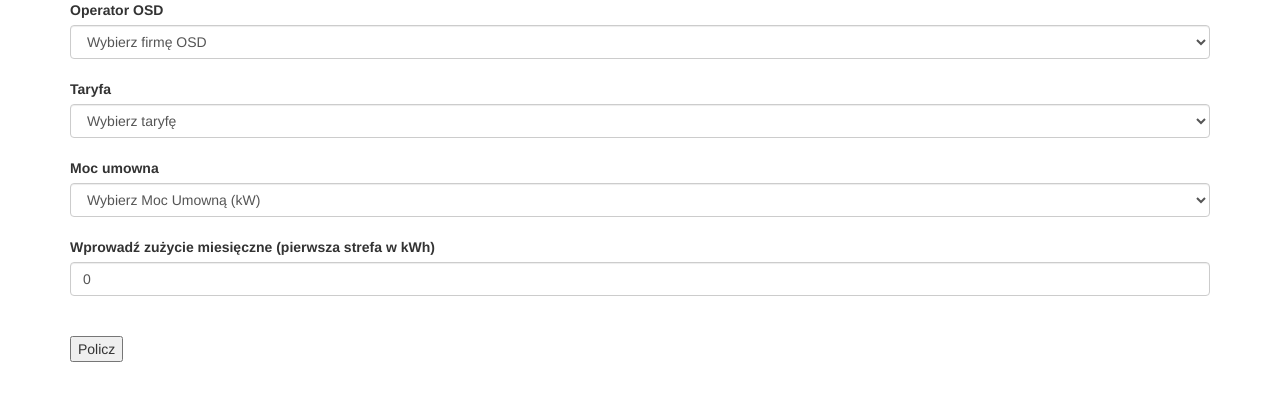
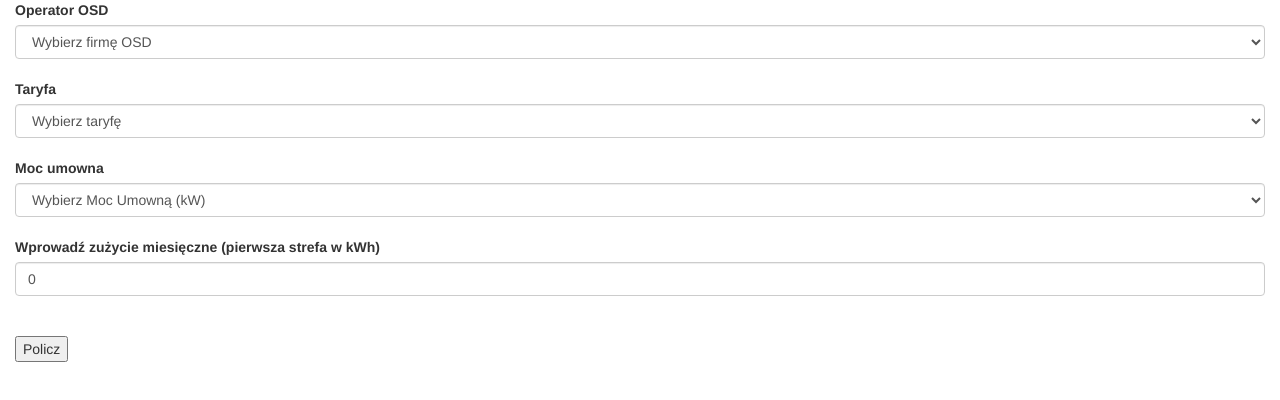
Before and after one commit to AndyKazma/Energy-bill-calculator, a plain HTML site: page index.html in a window 1280 px wide. Drawn offline with nearby package versions, Linux system fonts and the light colour scheme.

Commit message:
changed width

```diff
--- a/index.html
+++ b/index.html
@@ -9,7 +9,7 @@
 	<title>Kalkulator rachunku enegia</title>
 </head>
 <body>
-    <div class="container">
+    <div class="container col-m-12">
         <label>Operator OSD</label>
         <div>
             <select id="company" class="form-control" >
--- a/style.css
+++ b/style.css
@@ -1,5 +1,5 @@
 .container {
-	width:100%;
+	min-width:100%;
 }
 .total {
 	font-weight: bold;
```
